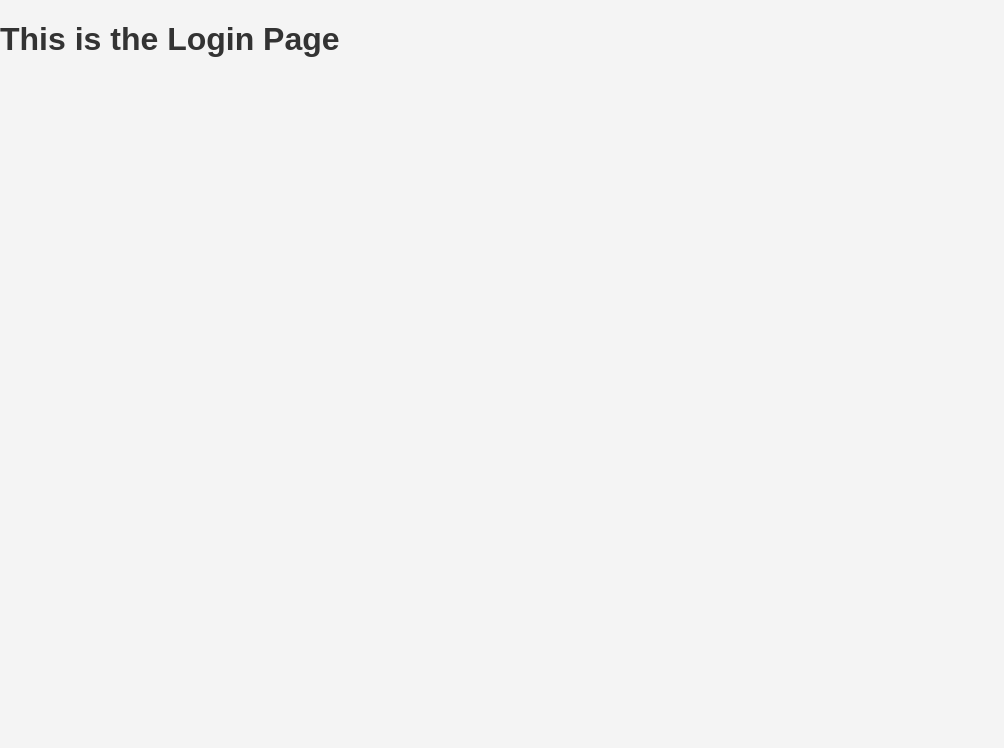
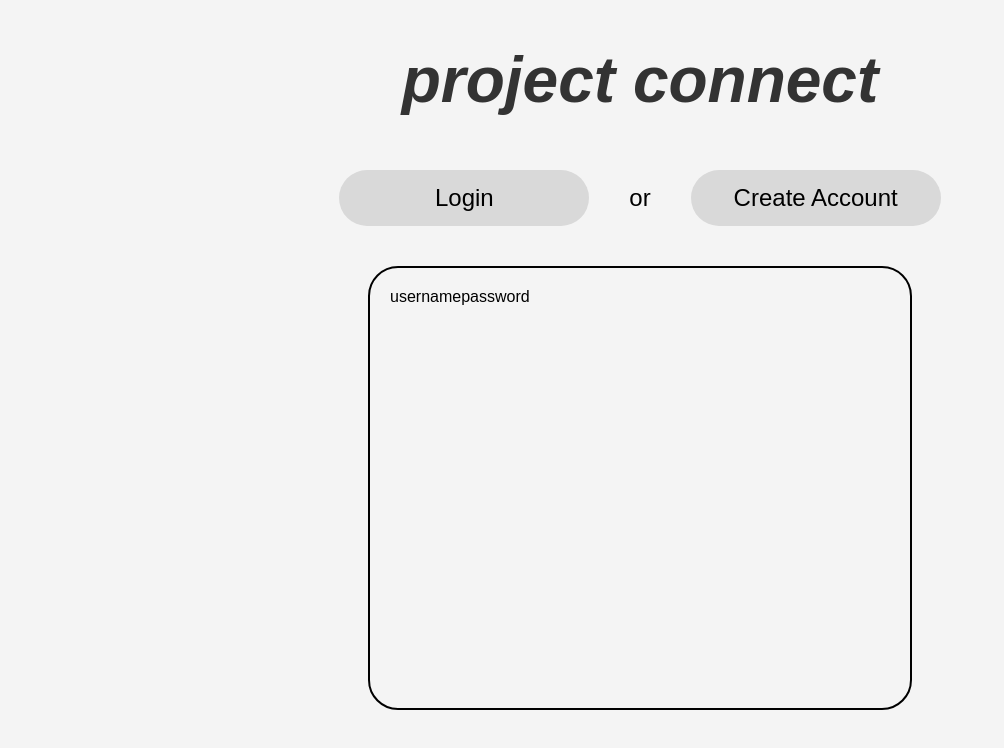
Before and after one commit to ndesu/project-connect, a React app: page / in a window 1280 px wide. Shown: the top 748 px of the page, without its empty margins (0-1004 px from the left). Built offline with nearby package versions, Linux system fonts and the light colour scheme; the HTML template or start-up script is replaced by a standard one.

Commit message:
login page layout

```diff
--- a/client/src/App.css
+++ b/client/src/App.css
@@ -1,5 +1,11 @@
 body {
+    align-items: center;
+    /* border: 2px solid black; */
+    display: flex;
+    justify-content: center;
     margin: 0;
+    height: 100%;
+    width: 100%;
     font-family: Arial, sans-serif;
     background-color: #f4f4f4;
 }
@@ -7,3 +13,45 @@ body {
 h1 {
     color: #333;
 }
+
+.loginContainer {
+    align-items: center;
+    /* border: 2px solid black; */
+    display: flex;
+    flex-direction: column;
+    min-width: 1000px;
+}
+
+.appTitle {
+    text-align: center;
+    font-size: 64px;
+    font-style: italic;
+}
+
+.signInToggle {
+    display: flex;
+}
+
+.signInToggle button {
+    width: 250px;
+    background-color: #D9D9D9;
+    border: none;
+    border-radius: 30px;
+    margin: 10px 40px;
+    padding: 10px;
+    font-size: 24px;
+}
+
+.signInToggle p {
+    font-size: 24px;
+}
+
+.inputBox {
+    width: 500px;
+    border: 2px solid black;
+    border-radius: 30px;
+    padding: 20px;
+    margin: 30px;
+    display: flex;
+    height: 400px;
+}
--- a/client/src/pages/Login.js
+++ b/client/src/pages/Login.js
@@ -2,6 +2,21 @@ import React from "react";
 
 export default function Login() {
     return (
-        <h1>This is the Login Page</h1>
+        <div class="loginContainer">
+            <h1 class="appTitle">project connect</h1>
+            <div class="signInToggle">
+                <button>Login</button>
+                <p>or</p>
+                <button>Create Account</button>
+            </div>
+            <div class="inputBox">
+                {/* <p>form will be here</p> */}
+                <form>
+                    <label>username</label>
+                    <label>password</label>
+                </form>
+            </div>
+        </div>
+
     )
 }
```
Also changed, not shown: static/bundle.js.
